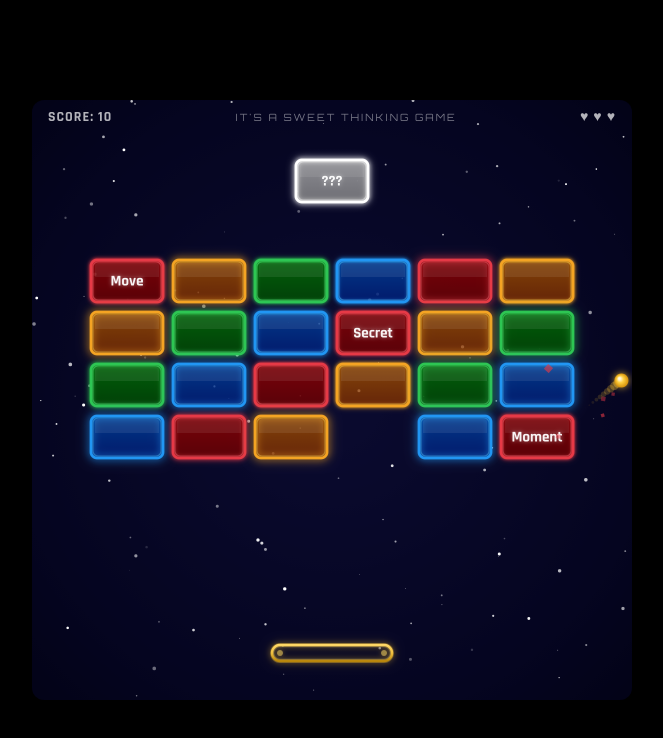
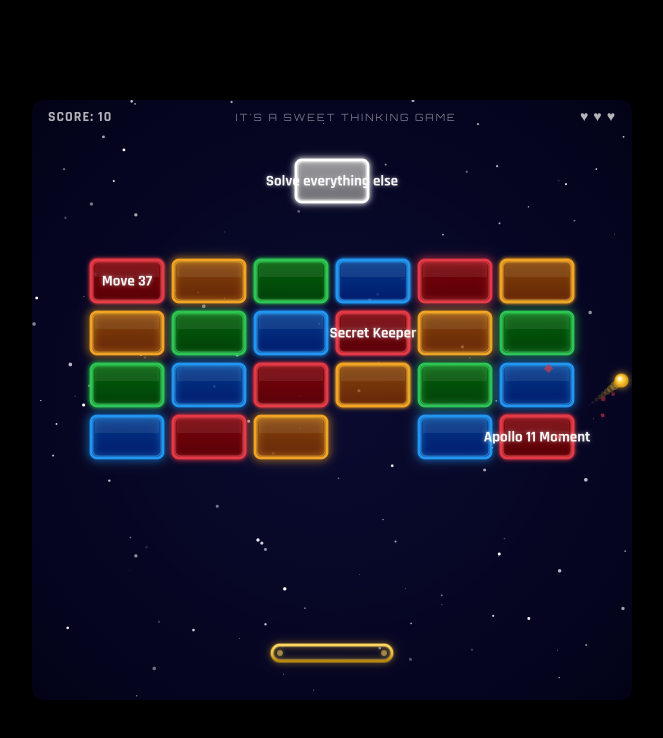
Before and after one commit to lead-dotcom/brickdemo, a plain HTML site: page index.html in a window 1280 px wide. Both pictures are taken after a click on the button "START". Shown: the whole page, without its empty margins (308-971 px from the left). Drawn offline with Linux system fonts and the light colour scheme.

Commit message:
Update index.html

```diff
--- a/index.html
+++ b/index.html
@@ -241,7 +241,7 @@ function createBricks() {
     h: BRICK_H,
     color: aiColor,
     alive: true,
-    word: '???',          // 요청하신 텍스트
+    word: 'Solve everything else',          // 요청하신 텍스트
     hp: 3,                // 주인공 블록이니 조금 더 단단하게 설정 (3번 맞춰야 깨짐)
     shake: 0,
     glowPulse: 0
@@ -251,9 +251,9 @@ function createBricks() {
   const NEW_OFFSET_Y = 160; // 기존 50에서 160으로 내려서 상단 공백 확보
 
   const specials = [
-    { r: 0, c: 0, word: 'Move' },
-    { r: 1, c: 3, word: 'Secret' },
-    { r: 3, c: 5, word: 'Moment' },
+    { r: 0, c: 0, word: 'Move 37' },
+    { r: 1, c: 3, word: 'Secret Keeper' },
+    { r: 3, c: 5, word: 'Apollo 11 Moment' },
   ];
 
   for (let r = 0; r < ROWS; r++) {
```
